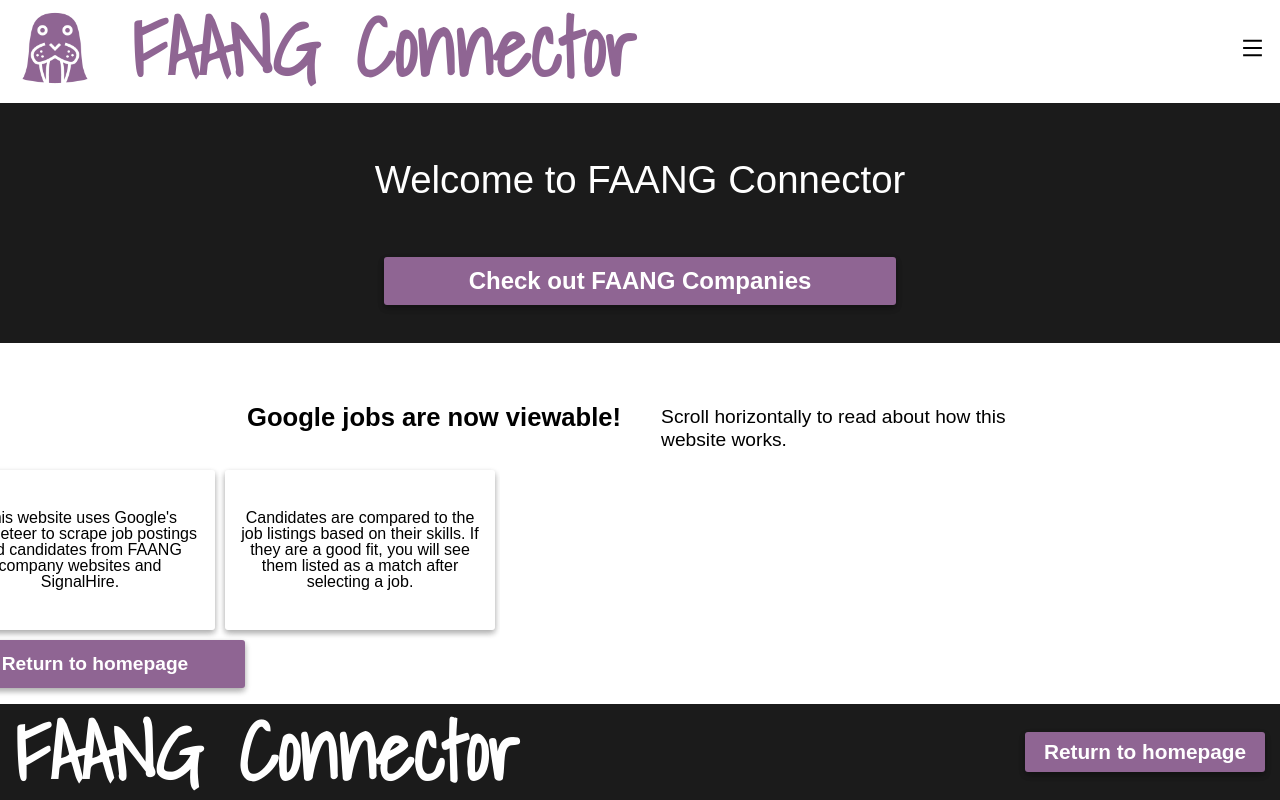
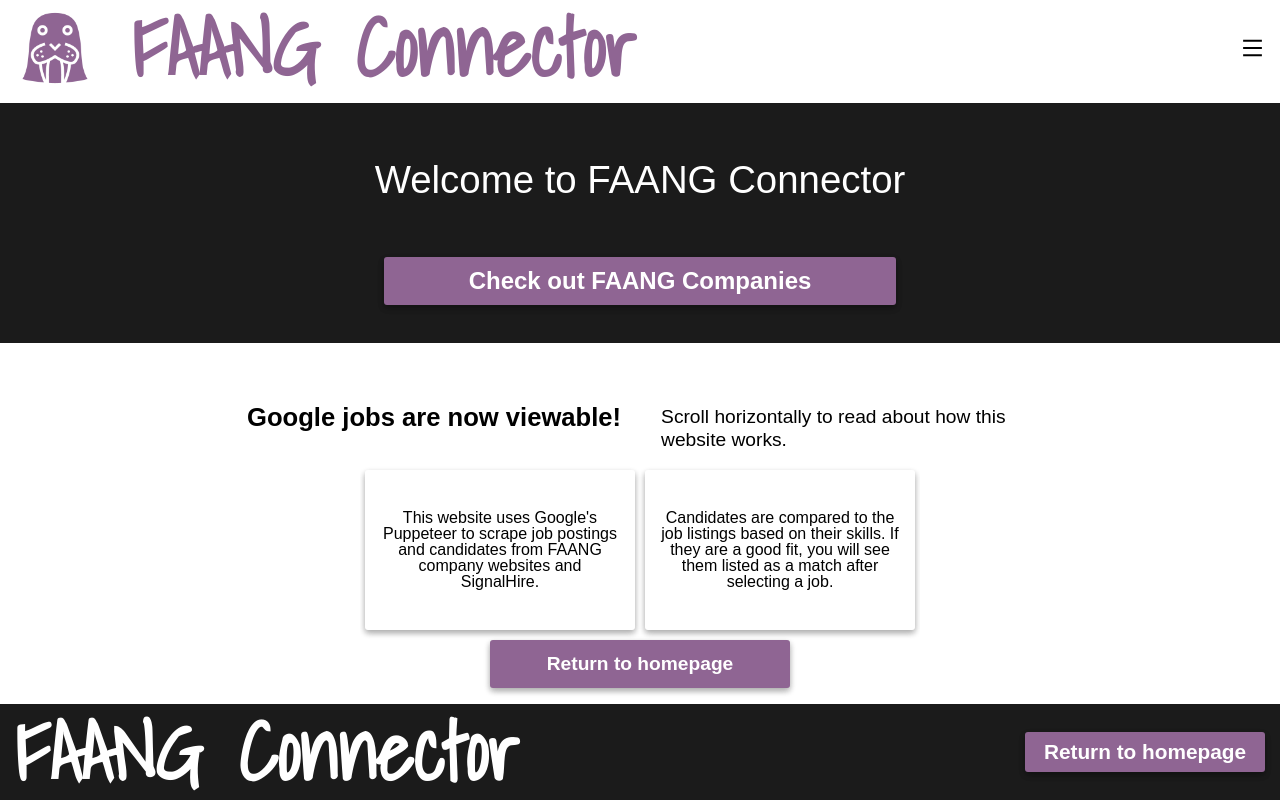
Before and after one commit to ZacharyLasky/faang-connector-client, a React (Create React App) app: page /about in a window 1280 px wide. Shown: the top 800 px of the page. Built offline with nearby package versions, Linux system fonts and the light colour scheme.

Commit message:
fix style

```diff
--- a/src/components/global/Layout.js
+++ b/src/components/global/Layout.js
@@ -74,10 +74,13 @@ const MiddleSectionTextWrapper = styled('div')`
 `;
 
 const MiddleSectionSliderAndChildrenWrapper = styled('div')`
+  display: flex;
+  flex-direction: column;
+  justify-content: center;
+  align-items: center;
+
   @media (max-height: 400px) {
-    display: flex;
     flex-direction: row;
     justify-content: space-between;
-    align-items: center;
   }
 `;
```
